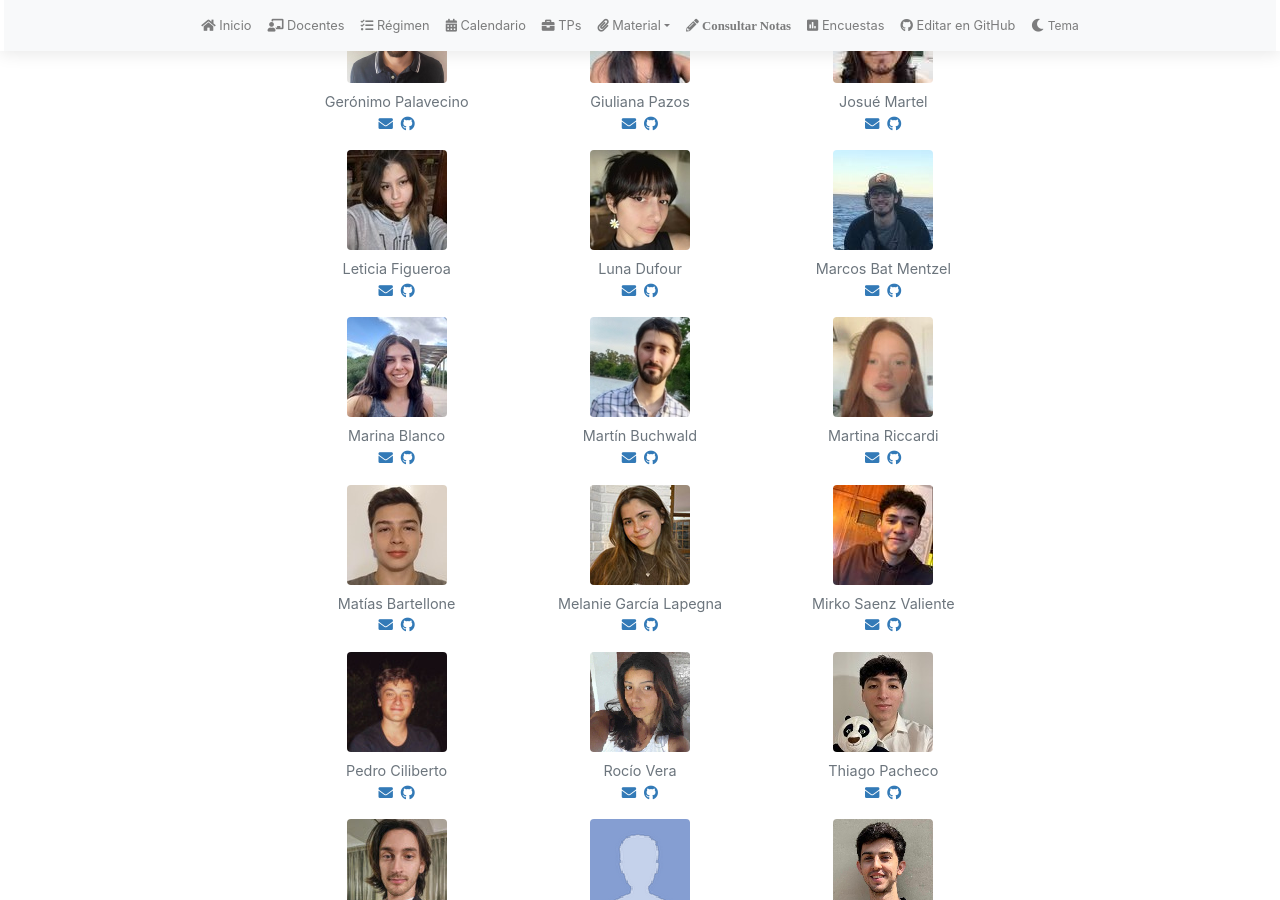
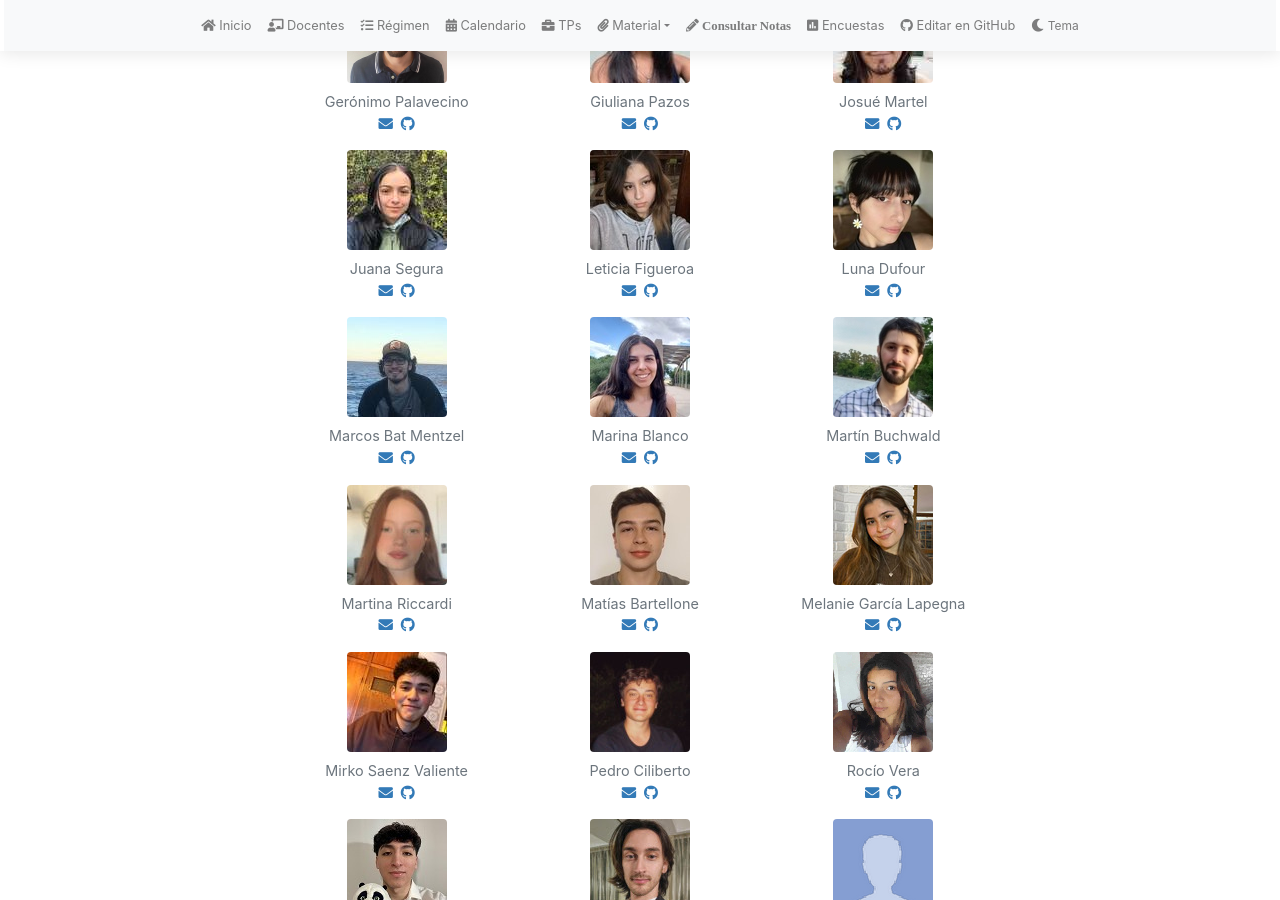
Before and after one commit to algoritmos-rw/tda_bg, a Jekyll site: the page built from docentes.md, in a window 1280 px wide and 900 px high, scrolled down 449 px. Built offline with Jekyll 4.4.1, drawn with Linux system fonts in a browser that asks for light colours; nearby versions of some CDN libraries; our own code applies the rules of GitHub Pages for plain Markdown files.

Commit message:
Agregando a Juana

```diff
--- a/_data/docentes.yml
+++ b/_data/docentes.yml
@@ -44,6 +44,11 @@ docentes:
   foto: /assets/img/docentes/nilom.jpg
   mail: nmartel@fi.uba.ar
   github: josValentin-fiuba
+
+- nombre: Juana Segura
+  foto: /assets/img/docentes/juanas.jpg
+  mail: jusegura@fi.uba.ar
+  github: juanasegura
 
 - nombre: Leticia Figueroa
   foto: /assets/img/docentes/letif.jpg
```
Also changed, not shown: assets/img/docentes/juanas.jpg (added).
